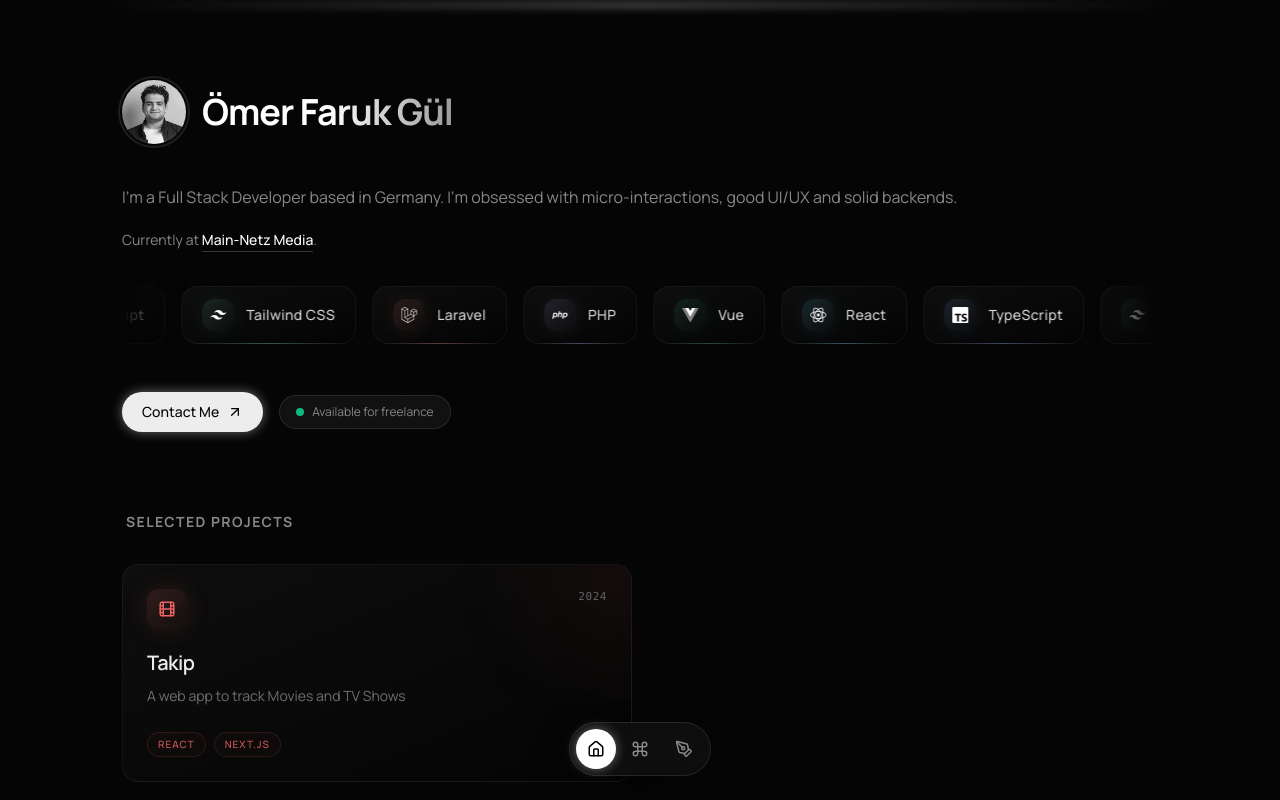
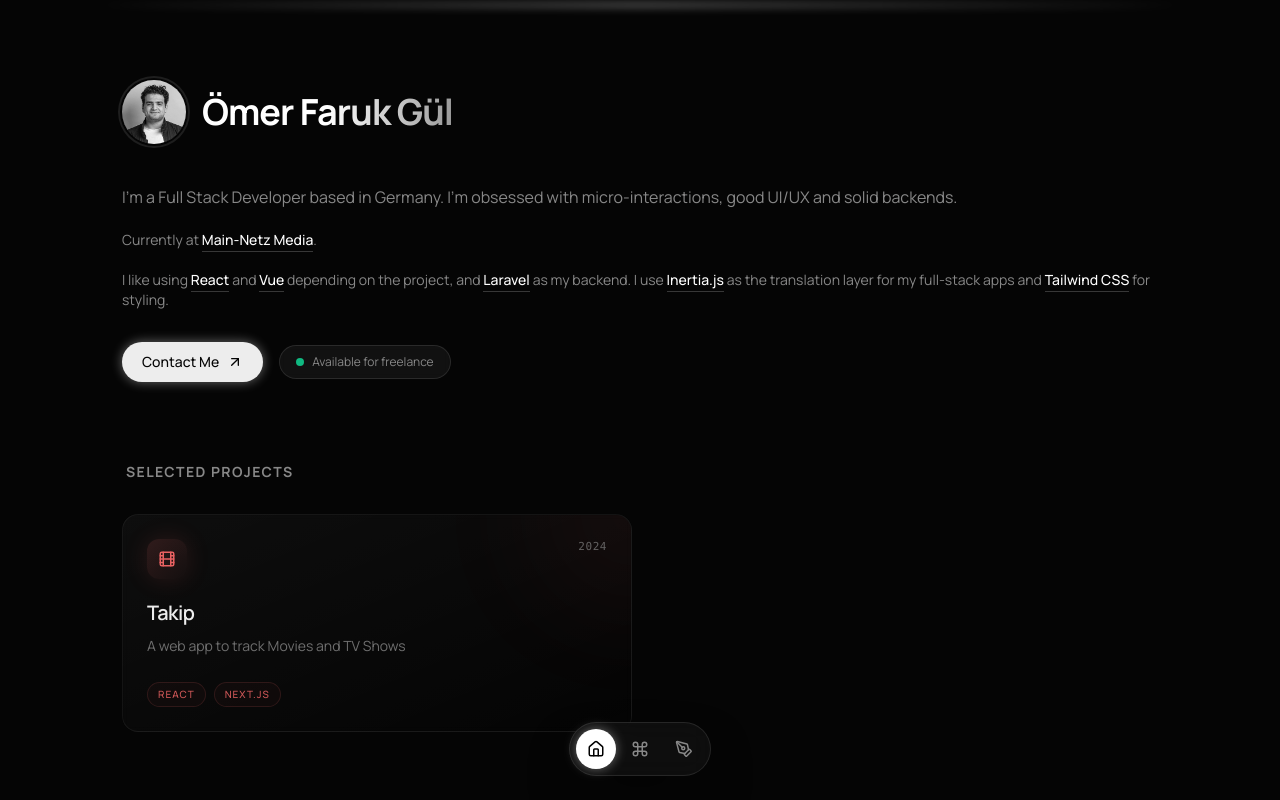
Before and after one commit to Xisisrefliel/portfolio, a React (Vite) app: page / in a window 1280 px wide. Shown: the top 800 px of the page. Built offline with nearby package versions, Linux system fonts and the light colour scheme.

Commit message:
Remove marquee animation from Hero component and update Tailwind configuration to support HDR screens; simplify Hero component structure for improved readability.

```diff
--- a/components/Hero.tsx
+++ b/components/Hero.tsx
@@ -178,53 +178,36 @@
             </a>
             .
           </p>
-          <div className="relative -mx-6 sm:-mx-0">
-            <div className="absolute left-0 top-0 bottom-0 w-16 bg-gradient-to-r from-background to-transparent z-10 pointer-events-none" />
-            <div className="absolute right-0 top-0 bottom-0 w-16 bg-gradient-to-l from-background to-transparent z-10 pointer-events-none" />
-
-            <div className="overflow-hidden py-4">
-              <div className="flex gap-4 w-max animate-marquee">
-                {[...favorites, ...favorites].map(({ label, Icon, accent }, idx) => (
-                  <div
-                    key={`${label}-${idx}`}
-                    className="group relative flex items-center gap-3 px-5 py-3 rounded-2xl border border-white/[0.06] bg-gradient-to-br from-white/[0.04] to-transparent backdrop-blur-sm cursor-default select-none transition-transform duration-200 hover:scale-105 hover:-translate-y-0.5"
-                  >
-                    <div
-                      className="absolute inset-0 rounded-2xl opacity-0 group-hover:opacity-100 transition-opacity duration-500"
-                      style={{
-                        background: `radial-gradient(circle at 30% 50%, ${accent}15, transparent 60%)`,
-                      }}
-                    />
-                    <div
-                      className="relative flex items-center justify-center w-8 h-8 rounded-xl"
-                      style={{
-                        background: `linear-gradient(135deg, ${accent}20, ${accent}05)`,
-                        boxShadow: `0 0 20px ${accent}15`,
-                      }}
-                    >
-                      <Icon className="w-4 h-4 relative z-10" />
-                    </div>
-                    <span className="text-sm font-medium text-textMain/90 relative z-10 tracking-wide">
-                      {label}
-                    </span>
-                    <div
-                      className="absolute -bottom-px left-4 right-4 h-px opacity-30"
-                      style={{
-                        background: `linear-gradient(90deg, transparent, ${accent}, transparent)`,
-                      }}
-                    />
-                  </div>
-                ))}
-              </div>
-            </div>
-          </div>
+          <p className="text-sm">
+            I like using{" "}
+            <span className="text-white font-medium border-b border-white/20 pb-0.5 hover:border-white/40 transition-colors cursor-default">
+              React
+            </span>{" "}
+            and{" "}
+            <span className="text-white font-medium border-b border-white/20 pb-0.5 hover:border-white/40 transition-colors cursor-default">
+              Vue
+            </span>{" "}
+            depending on the project, and{" "}
+            <span className="text-white font-medium border-b border-white/20 pb-0.5 hover:border-white/40 transition-colors cursor-default">
+              Laravel
+            </span>{" "}
+            as my backend. I use{" "}
+            <span className="text-white font-medium border-b border-white/20 pb-0.5 hover:border-white/40 transition-colors cursor-default">
+              Inertia.js
+            </span>{" "}
+            as the translation layer for my full-stack apps and{" "}
+            <span className="text-white font-medium border-b border-white/20 pb-0.5 hover:border-white/40 transition-colors cursor-default">
+              Tailwind CSS
+            </span>{" "}
+            for styling.
+          </p>
 
         </div>
 
         <div className="flex items-center gap-4">
           <a
             href="mailto:feherlofia@icloud.com"
-            className="group flex items-center gap-2 px-5 py-2.5 bg-textMain text-background rounded-full font-medium text-sm hover:bg-white transition-colors shadow-[0_0_12px_rgba(255,255,255,0.4)]"
+            className="group flex items-center gap-2 px-5 py-2.5 bg-textMain text-background rounded-full font-medium text-sm hover:bg-white transition-colors shadow-[0_0_12px_rgba(255,255,255,0.4)] hdr:bg-[color(display-p3_1.2_1.2_1.2)] hdr:shadow-[0_0_15px_rgba(255,255,255,0.5)]"
           >
             Contact Me
             <ArrowUpRight
--- a/index.css
+++ b/index.css
@@ -84,16 +84,3 @@
     transform: translate3d(0, 0, 0);
   }
 }
-
-@keyframes marquee {
-  0% {
-    transform: translateX(0);
-  }
-  100% {
-    transform: translateX(-50%);
-  }
-}
-
-.animate-marquee {
-  animation: marquee 20s linear infinite;
-}
--- a/tailwind.config.ts
+++ b/tailwind.config.ts
@@ -11,6 +11,9 @@
   ],
   theme: {
     extend: {
+      screens: {
+        'hdr': { 'raw': '(dynamic-range: high)' },
+      },
       fontFamily: {
         sans: ['Manrope', 'sans-serif'],
         serif: ['Playfair Display', 'serif'],
```
